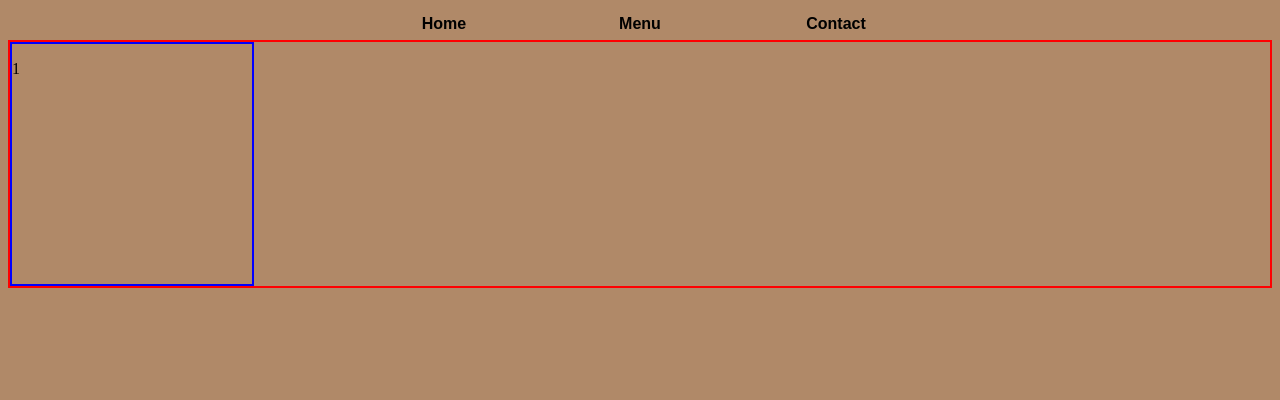
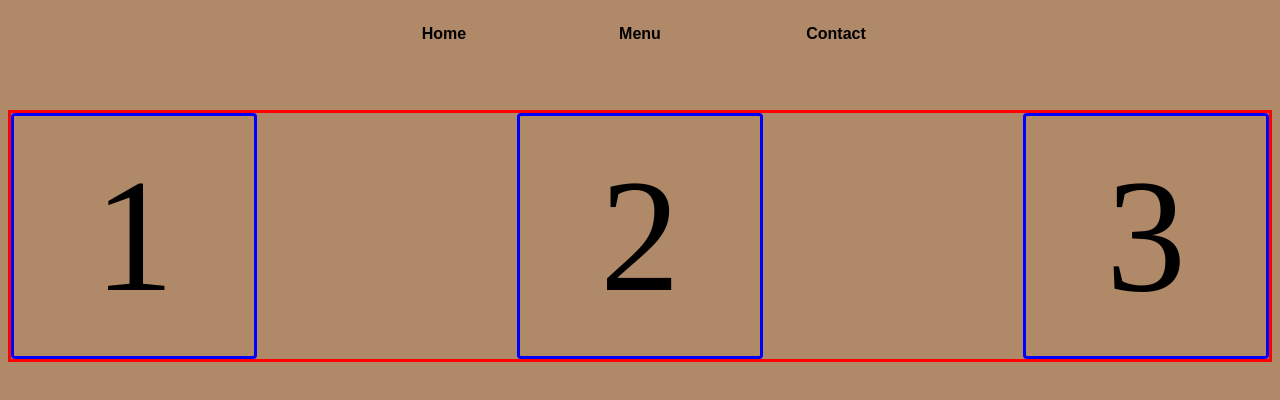
Before and after one commit to dannymaclaughlin/restaurant-page, a website built with webpack: page src/template.html in a window 1280 px wide. Built offline with nearby package versions, Linux system fonts and the light colour scheme.

Commit message:
Assigned a class to the header and navbar, and added padding to both.

```diff
--- a/src/menu.js
+++ b/src/menu.js
@@ -3,6 +3,7 @@ import "./styles.css"
 export function renderMenu() {
     const contentContainer = document.querySelector("#content");
 
+    // menu main-container
     const menuContainer = document.createElement("div");
     contentContainer.appendChild(menuContainer);
     menuContainer.classList.add("menuContainer");
@@ -18,15 +19,28 @@ export function renderMenu() {
     item1.appendChild(item1Content);
     item1Container.appendChild(item1);
     item1.classList.add("item1");
-    item1Content.classList.add("item1Content");
 
-    // item 2
+    // item 2 container
     const item2Container = document.createElement("div");
     menuContainer.appendChild(item2Container);
     item2Container.classList.add("item2Container");
 
-    // item 3
+    // item 2 content
+    const item2 = document.createElement("p");
+    const item2Content = document.createTextNode("2");
+    item2.appendChild(item2Content);
+    item2Container.appendChild(item2);
+    item2.classList.add("item2");
+
+    // item 3 container
     const item3Container = document.createElement("div");
     menuContainer.appendChild(item3Container);
     item3Container.classList.add("item3Container");
+
+    // item 3 content
+    const item3 = document.createElement("p");
+    const item3Content = document.createTextNode("3");
+    item3.appendChild(item3Content);
+    item3Container.appendChild(item3);
+    item3.classList.add("item3");
 }
--- a/src/styles.css
+++ b/src/styles.css
@@ -23,6 +23,15 @@ body {
     background-color: #b08968;
 }
 
+/* header & nav-bar */
+.header {
+    padding: 10px;
+}
+
+.nav-bar {
+    padding-bottom: 50px;
+}
+
 /* page-load.js */
 .description {
     font-size: 1em;
@@ -35,7 +44,7 @@ body {
 
 /* menu.js */
 .menuContainer {
-    border: 2px solid red;
+    border: 3px solid red;
 
     display: flex;
     justify-content: space-between;
@@ -47,9 +56,17 @@ body {
     height: 15em;
     width: 15em;
 
-    border: 2px solid blue;
+    display: flex;
+    justify-content: center;
+    align-items: center;
+
+    border: 3px solid blue;
+    border-radius: 4px;
+    background-color: #b08968;
 }
 
-.item1Content {
-    font-size: 20em;
+.item1,
+.item2,
+.item3 {
+    font-size: 10em;
 }
--- a/src/template.html
+++ b/src/template.html
@@ -6,8 +6,8 @@
     <title>Stev's Potatoes 🥔</title>
 </head>
 <body>
-    <header>
-        <nav>
+    <header class="header">
+        <nav class="nav-bar">
             <button>Home</button>
             <button>Menu</button>
             <button>Contact</button>
```
